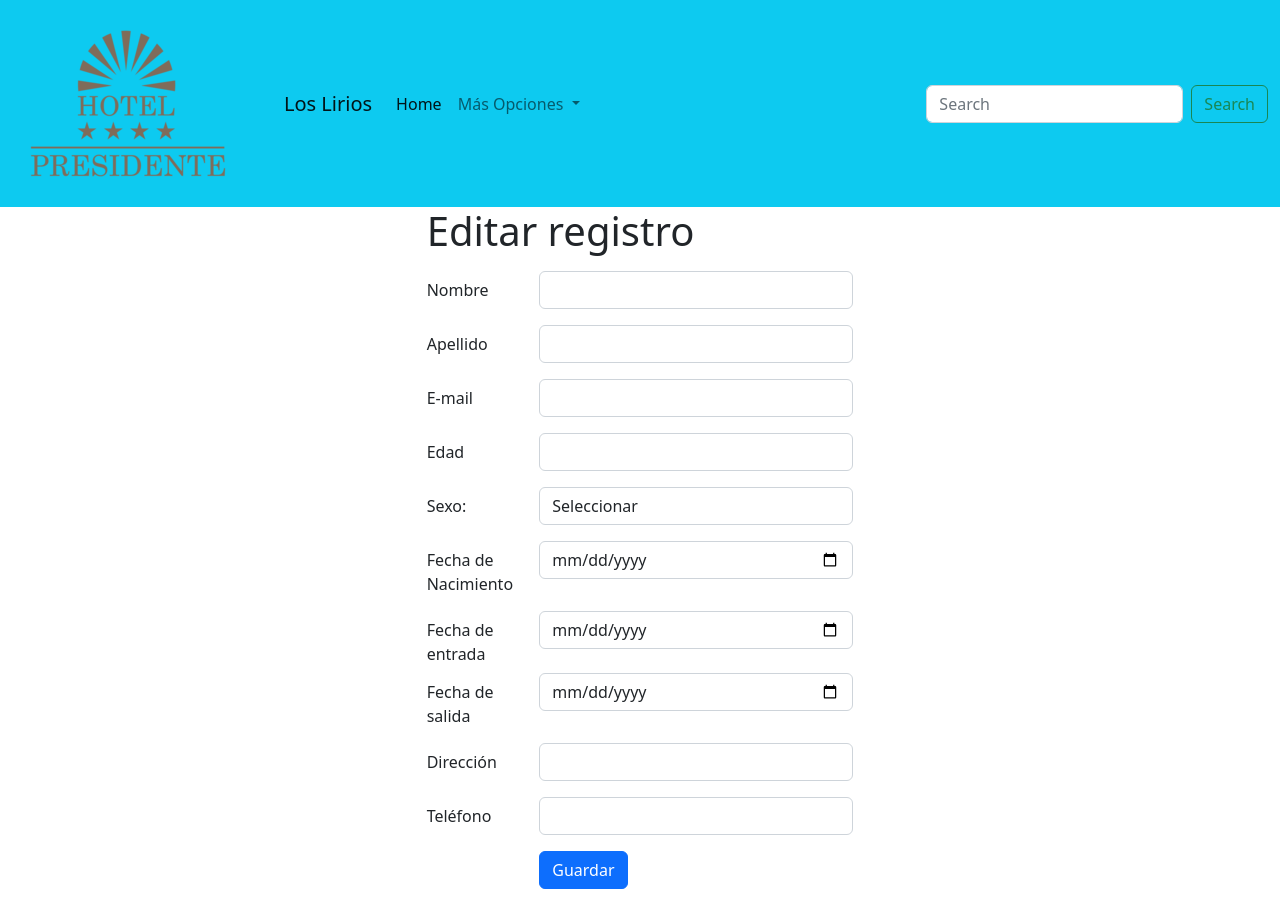
After one commit to LeonardoDaSilva29/los_lirios, a Django app: template personas/templates/editarPersona.html in a window 1280 px wide. The commit adds this page. Run offline with Django 4.2, Linux system fonts and the light colour scheme; the template is opened without the code that fills it: values that come from a table or form of the project are taken from there, others are empty; data comes from the database, SQL or seed files in the repository; both versions use the stored data as it was after the commit.

Commit message:
ya se puede guardar y eliminar, falta corregir el editar

```diff
--- /dev/null
+++ b/personas/templates/editarPersona.html
@@ -0,0 +1,85 @@
+{% extends "./master.html" %}
+
+{% block title %} Lista Huéspedes {% endblock %}
+
+{% block body %}
+    <div class="rew">
+        <div class="col-md-4 offset-md-4">
+            <h1>Editar registro</h1>
+            <form action="/editarPersona/" method="POST" >{% csrf_token %}
+                <div class="form-group row py-2">
+                    <label for="nombre" value="{{persona.nombre}}" class="col-3 col-form-label">Nombre</label>
+                    <div class="col-9">
+                      <input id="nombre" name="nombre" type="text" required="required" class="form-control">
+                    </div>
+                </div>
+                <div class="form-group row py-2">
+                    <label for="apellido" value="{{persona.apellido}}" class="col-3 col-form-label">Apellido</label>
+                    <div class="col-9">
+                      <input id="apellido" name="apellido" type="text" required="required" class="form-control">
+                    </div>
+                </div>
+                <div class="form-group row py-2">
+                    <label for="email" value="{{persona.email}}" class="col-3 col-form-label">E-mail</label>
+                    <div class="col-9">
+                      <input id="email" name="email" type="email" required="required" class="form-control">
+                    </div>
+                </div>
+                <div class="form-group row py-2">
+                    <label for="edad" value="{{persona.edad}}" class="col-3 col-form-label">Edad</label>
+                    <div class="col-9">
+                      <input id="edad" name="edad" type="number" required="required" class="form-control">
+                    </div>
+                </div>
+                <div class="form-group row py-2">
+                    <label for="sexo" value="{{persona.sexo}}" class="col-3 col-form-label">Sexo:</label>
+                    <div class="col-9">
+                        <select name="sexo" id="sexo" class="form-control">
+                            <option value="">Seleccionar</option>
+                            <option value="H">H</option>
+                            <option value="M">M</option>
+                            <option value="X">X</option>
+                        </select>
+                    </div>
+                </div>
+                <div class="form-group row py-2">
+                    <label for="fecha_nacimiento" value="{{persona.fecha_naciento}}" class="col-3 col-form-label">Fecha de Nacimiento</label>
+                    <div class="col-9">
+                      <input id="fecha_nacimiento" name="fecha_nacimiento" type="date" required="required" class="form-control">
+                    </div>
+                </div>
+                <div class="form-group row" py-2>
+                    <label for="fecha_entrada" value="{{persona.fecha_entrada}}" class="col-3 col-form-label">Fecha de entrada</label>
+                    <div class="col-9">
+                      <input id="fecha_entrada" name="fecha_entrada" type="date" required="required" class="form-control">
+                    </div>
+                </div>
+                <div class="form-group row" py-2>
+                    <label for="fecha_salida" value="{{persona.fecha_salida}}" class="col-3 col-form-label">Fecha de salida</label>
+                    <div class="col-9">
+                      <input id="fecha_salida" name="fecha_salida" type="date" class="form-control">
+                    </div>
+                </div>
+                <div class="form-group row py-2">
+                    <label for="direccion" value="{{persona.direccion}}" class="col-3 col-form-label">Dirección</label>
+                    <div class="col-9">
+                      <input id="direccion" name="direccion" type="text" class="form-control" required="required">
+                    </div>
+                </div>
+                <div class="form-group row py-2">
+                    <label for="telefono" value="{{persona.telefono}}" class="col-3 col-form-label">Teléfono</label>
+                    <div class="col-9">
+                      <input id="telefono" name="telefono" type="number" required="required" class="form-control">
+                    </div>
+                </div>
+                <div class="form-group row py-2">
+                    <div class="offset-3 col-9">
+                      <button name="submit" type="submit" class="btn btn-primary">Guardar</button>
+                    </div>
+                </div>
+
+            </form>
+        </div>
+    </div>
+
+{% endblock %}
--- a/personas/templates/master.html
+++ b/personas/templates/master.html
@@ -29,7 +29,7 @@
 <body>
 	<nav class="navbar navbar-expand-lg navbar-light bg-info">
 		<a class="navbar-brand" href="#">
-			<img src="img/logo.png">
+			<img src="img/logo1.ico">
 		  </a>
 		<div class="container-fluid">
 		  <a class="navbar-brand" href="#">Los Lirios</a>
@@ -60,8 +60,6 @@
 		  </div>
 		</div>
 	</nav>
-
-	<div class="container py-5">
 		{% block body %}
 
 		{% endblock %}
--- a/personas/urls.py
+++ b/personas/urls.py
@@ -5,5 +5,9 @@ from . import views
 
 urlpatterns = [
     path('',views.home),
-    path('registrarPersona/', views.registrarPersona)
+    path('registrarPersona/', views.registrarPersona),
+    path('editarPersona/<id>', views.editarPersona),
+    path('editPersona/', views.editPersona),
+    path('eliminarPersona/<id>', views.eliminarPersona),
+
     ]
```
Also changed, not shown: personas/templates/listar.html (+16 -16 lines), personas/views.py (+42 -0 lines), db.sqlite3, personas/templates/img/logo1.ico (added), 1 other file.
